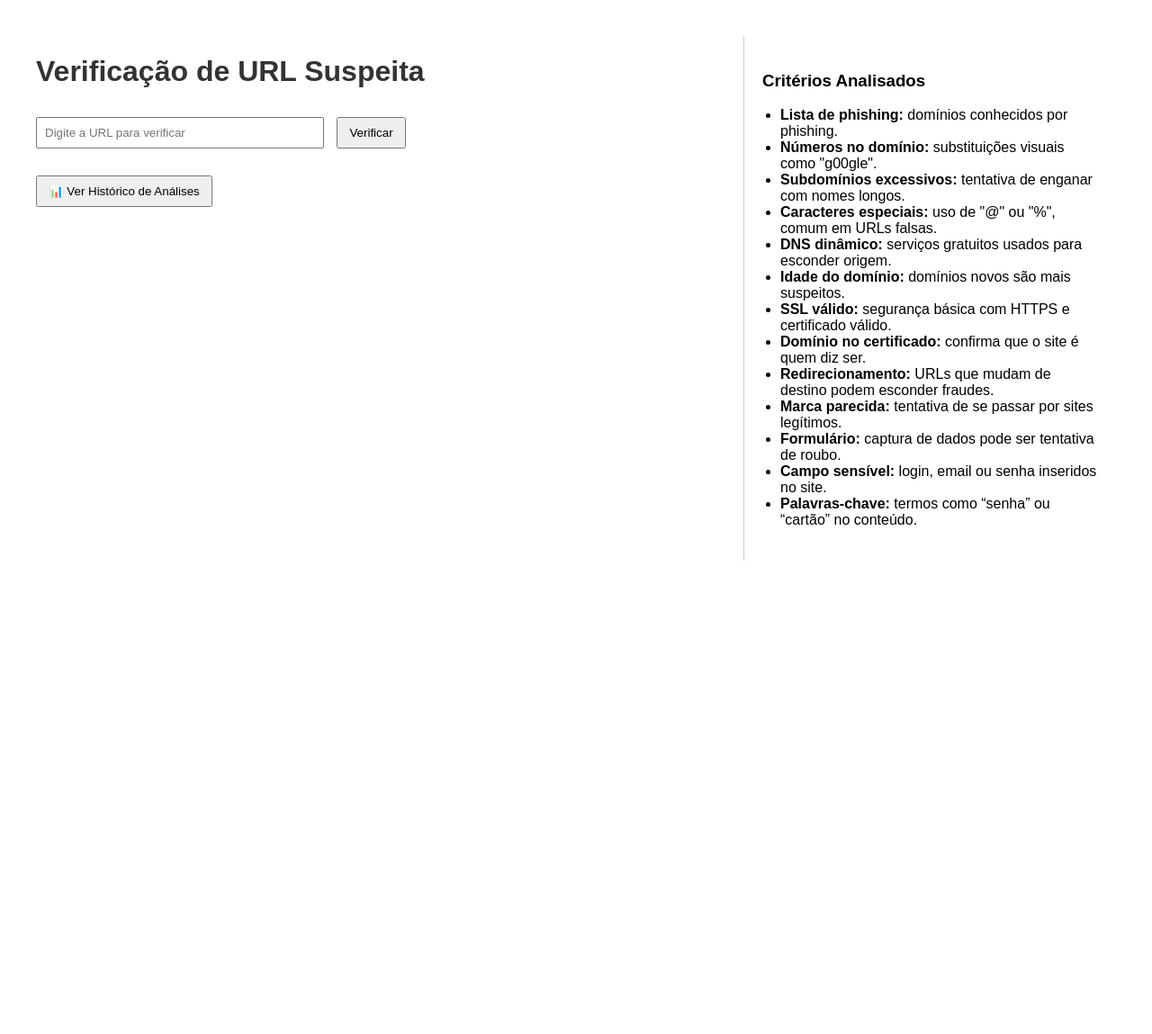
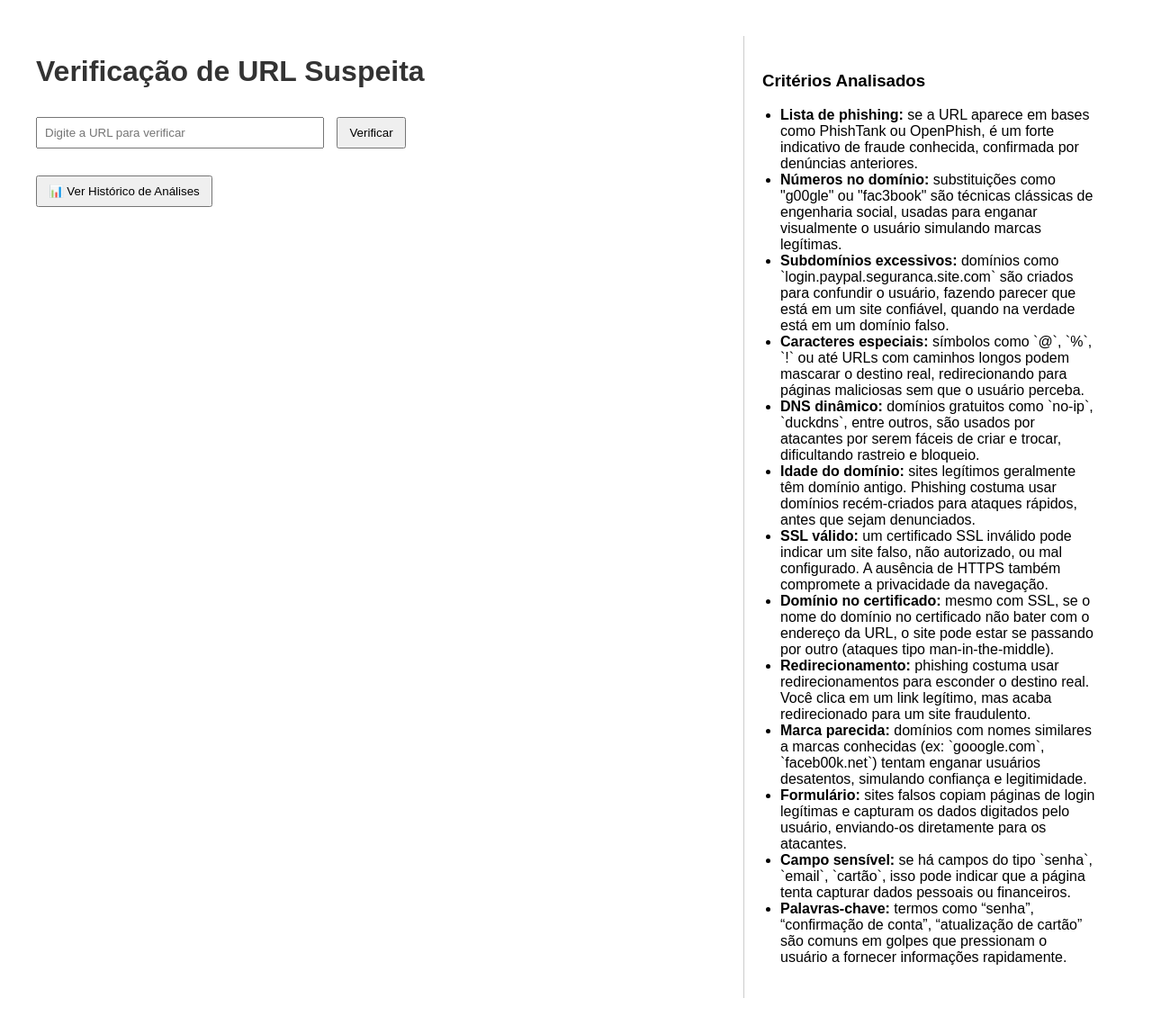
Before and after one commit to SousaThiago749/Pf---Techack, a Flask app: page / in a window 1280 px wide. Shown: the whole page at 90% size. Before the commit the page ends 623 px from the top, so only its background shows below. Run offline with Flask 3, Linux system fonts and the light colour scheme.

Commit message:
finalizado

```diff
--- a/templates/index.html
+++ b/templates/index.html
@@ -113,20 +113,33 @@
     <aside>
         <h3>Critérios Analisados</h3>
         <ul>
-            <li><strong>Lista de phishing:</strong> domínios conhecidos por phishing.</li>
-            <li><strong>Números no domínio:</strong> substituições visuais como "g00gle".</li>
-            <li><strong>Subdomínios excessivos:</strong> tentativa de enganar com nomes longos.</li>
-            <li><strong>Caracteres especiais:</strong> uso de "@" ou "%", comum em URLs falsas.</li>
-            <li><strong>DNS dinâmico:</strong> serviços gratuitos usados para esconder origem.</li>
-            <li><strong>Idade do domínio:</strong> domínios novos são mais suspeitos.</li>
-            <li><strong>SSL válido:</strong> segurança básica com HTTPS e certificado válido.</li>
-            <li><strong>Domínio no certificado:</strong> confirma que o site é quem diz ser.</li>
-            <li><strong>Redirecionamento:</strong> URLs que mudam de destino podem esconder fraudes.</li>
-            <li><strong>Marca parecida:</strong> tentativa de se passar por sites legítimos.</li>
-            <li><strong>Formulário:</strong> captura de dados pode ser tentativa de roubo.</li>
-            <li><strong>Campo sensível:</strong> login, email ou senha inseridos no site.</li>
-            <li><strong>Palavras-chave:</strong> termos como “senha” ou “cartão” no conteúdo.</li>
+            <li><strong>Lista de phishing:</strong> se a URL aparece em bases como PhishTank ou OpenPhish, é um forte indicativo de fraude conhecida, confirmada por denúncias anteriores.</li>
+
+            <li><strong>Números no domínio:</strong> substituições como "g00gle" ou "fac3book" são técnicas clássicas de engenharia social, usadas para enganar visualmente o usuário simulando marcas legítimas.</li>
+
+            <li><strong>Subdomínios excessivos:</strong> domínios como `login.paypal.seguranca.site.com` são criados para confundir o usuário, fazendo parecer que está em um site confiável, quando na verdade está em um domínio falso.</li>
+
+            <li><strong>Caracteres especiais:</strong> símbolos como `@`, `%`, `!` ou até URLs com caminhos longos podem mascarar o destino real, redirecionando para páginas maliciosas sem que o usuário perceba.</li>
+
+            <li><strong>DNS dinâmico:</strong> domínios gratuitos como `no-ip`, `duckdns`, entre outros, são usados por atacantes por serem fáceis de criar e trocar, dificultando rastreio e bloqueio.</li>
+
+            <li><strong>Idade do domínio:</strong> sites legítimos geralmente têm domínio antigo. Phishing costuma usar domínios recém-criados para ataques rápidos, antes que sejam denunciados.</li>
+
+            <li><strong>SSL válido:</strong> um certificado SSL inválido pode indicar um site falso, não autorizado, ou mal configurado. A ausência de HTTPS também compromete a privacidade da navegação.</li>
+
+            <li><strong>Domínio no certificado:</strong> mesmo com SSL, se o nome do domínio no certificado não bater com o endereço da URL, o site pode estar se passando por outro (ataques tipo man-in-the-middle).</li>
+
+            <li><strong>Redirecionamento:</strong> phishing costuma usar redirecionamentos para esconder o destino real. Você clica em um link legítimo, mas acaba redirecionado para um site fraudulento.</li>
+
+            <li><strong>Marca parecida:</strong> domínios com nomes similares a marcas conhecidas (ex: `gooogle.com`, `faceb00k.net`) tentam enganar usuários desatentos, simulando confiança e legitimidade.</li>
+
+            <li><strong>Formulário:</strong> sites falsos copiam páginas de login legítimas e capturam os dados digitados pelo usuário, enviando-os diretamente para os atacantes.</li>
+
+            <li><strong>Campo sensível:</strong> se há campos do tipo `senha`, `email`, `cartão`, isso pode indicar que a página tenta capturar dados pessoais ou financeiros.</li>
+
+            <li><strong>Palavras-chave:</strong> termos como “senha”, “confirmação de conta”, “atualização de cartão” são comuns em golpes que pressionam o usuário a fornecer informações rapidamente.</li>
         </ul>
     </aside>
+
 </body>
 </html>
```
